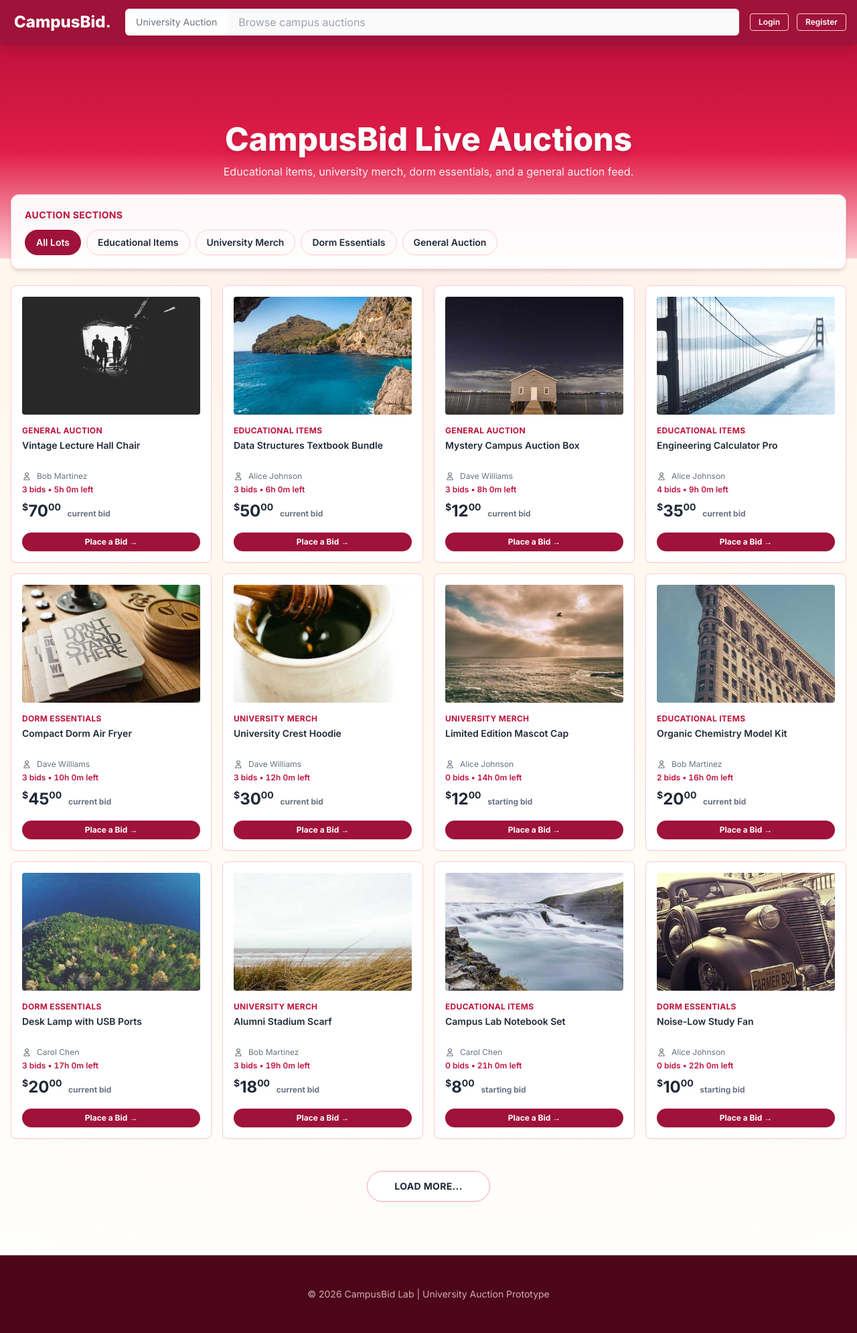
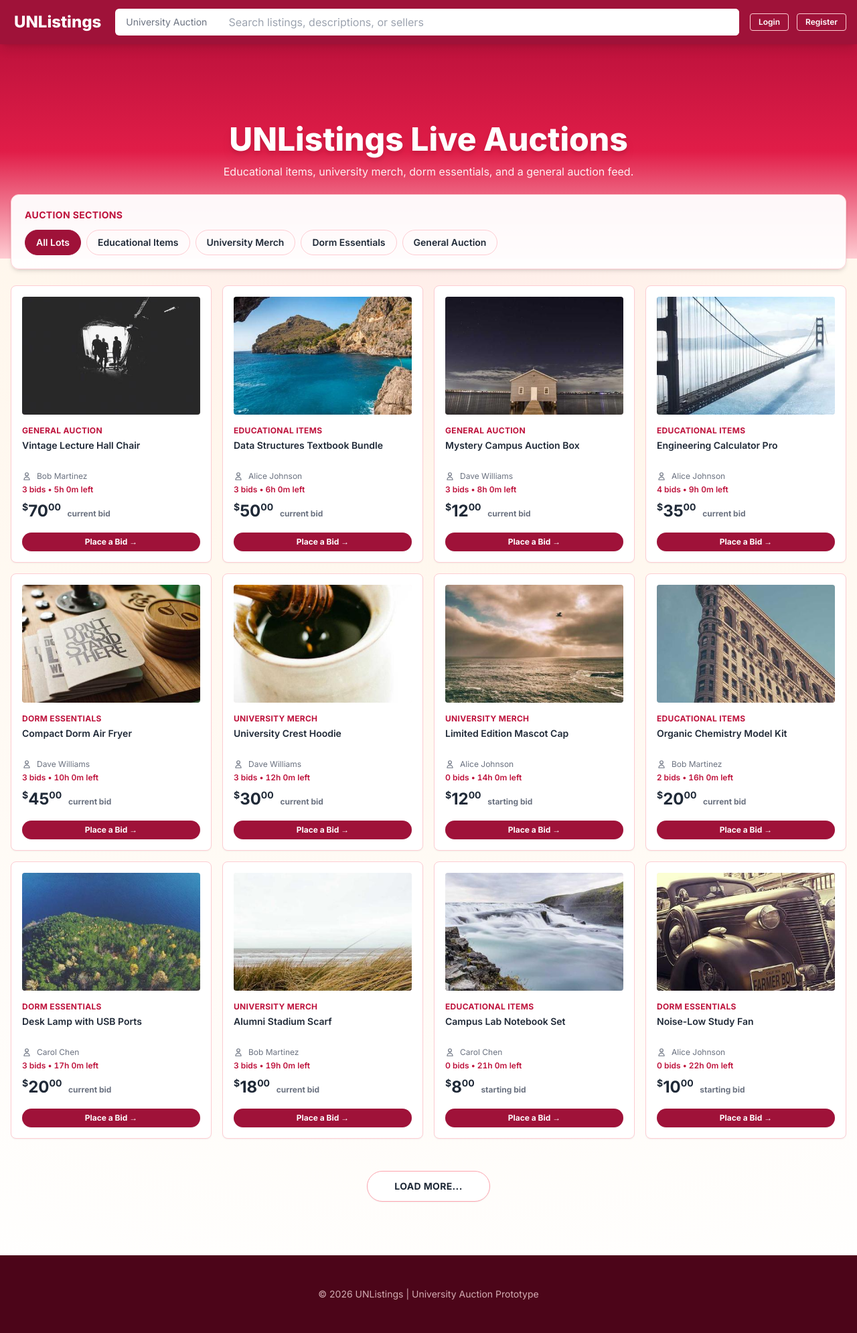
Before and after one commit to eyehl12/CSCE464_Project, a Flask app: page / in a window 1280 px wide. Shown: the whole page at 67% size. Run offline with Flask 3, Linux system fonts and the light colour scheme; data comes from the database, SQL or seed files in the repository; some libraries are stand-ins or nearby versions.

Commit message:
Rename project from CampusBid to UNListings and update related templates and database initialization

```diff
--- a/app.py
+++ b/app.py
@@ -1,5 +1,5 @@
 """
-CampusBid Auction — Flask Application
+UNListings Auction — Flask Application
 =====================================
 Run: python app.py
 Then visit http://127.0.0.1:5005
@@ -298,30 +298,48 @@ LISTINGS_SELECT = """
 """
 
 
+def build_listing_filter_clause(category, search_query):
+    clauses = []
+    params = []
+
+    if category != "all":
+        clauses.append("l.category = %s")
+        params.append(category)
+
+    if search_query:
+        like_term = f"%{search_query}%"
+        clauses.append("(l.title LIKE %s OR l.description LIKE %s OR u.name LIKE %s)")
+        params.extend([like_term, like_term, like_term])
+
+    if not clauses:
+        return "", params
+
+    return " WHERE " + " AND ".join(clauses), params
+
+
 @app.get("/api/listings")
 def api_listings():
     page = max(1, request.args.get("page", 1, type=int))
     limit = max(1, min(request.args.get("limit", 12, type=int), 50))
     category = request.args.get("category", "all")
+    search_query = (request.args.get("q") or "").strip()
     offset = (page - 1) * limit
 
     conn = get_conn()
     cur = conn.cursor(dictionary=True)
 
-    if category != "all":
-        cur.execute("SELECT COUNT(*) AS total FROM listings WHERE category = %s", (category,))
-        total = cur.fetchone()["total"]
-        cur.execute(
-            LISTINGS_SELECT + " WHERE l.category = %s ORDER BY l.ends_at ASC LIMIT %s OFFSET %s",
-            (category, limit, offset),
-        )
-    else:
-        cur.execute("SELECT COUNT(*) AS total FROM listings")
-        total = cur.fetchone()["total"]
-        cur.execute(
-            LISTINGS_SELECT + " ORDER BY l.ends_at ASC LIMIT %s OFFSET %s",
-            (limit, offset),
-        )
+    where_clause, filter_params = build_listing_filter_clause(category, search_query)
+
+    cur.execute(
+        "SELECT COUNT(*) AS total FROM listings l JOIN users u ON u.id = l.seller_id" + where_clause,
+        tuple(filter_params),
+    )
+    total = cur.fetchone()["total"]
+
+    cur.execute(
+        LISTINGS_SELECT + where_clause + " ORDER BY l.ends_at ASC LIMIT %s OFFSET %s",
+        tuple(filter_params + [limit, offset]),
+    )
 
     rows = cur.fetchall()
     cur.close()
@@ -332,6 +350,7 @@ def api_listings():
             "page": page,
             "limit": limit,
             "category": category,
+            "query": search_query,
             "total": total,
             "listings": [listing_row_to_json(row) for row in rows],
         }
@@ -597,7 +616,7 @@ def api_my_bids():
 
 
 if __name__ == "__main__":
-    print("CampusBid API running at http://127.0.0.1:5005")
+    print("UNListings API running at http://127.0.0.1:5005")
     print("Auction site:  http://127.0.0.1:5005/")
     print("Listings API:  http://127.0.0.1:5005/api/listings?page=1&limit=12")
     app.run(debug=True, port=5005)
--- a/init.sql
+++ b/init.sql
@@ -1,6 +1,6 @@
-DROP DATABASE IF EXISTS campusbid;
-CREATE DATABASE campusbid;
-USE campusbid;
+DROP DATABASE IF EXISTS unlistings;
+CREATE DATABASE unlistings;
+USE unlistings;
 
 -- ═══════════════════════════════════════════════════════
 -- Users
--- a/templates/index.html
+++ b/templates/index.html
@@ -3,7 +3,7 @@
 <head>
     <meta charset="UTF-8">
     <meta name="viewport" content="width=device-width, initial-scale=1.0">
-    <title>CampusBid | University Auction</title>
+    <title>UNListings | University Auction</title>
     <script src="https://cdn.tailwindcss.com"></script>
     <style>
         @import url('https://fonts.googleapis.com/css2?family=Inter:wght@300;400;600;700;800&display=swap');
@@ -66,12 +66,12 @@
     <header class="campus-red text-white sticky top-0 z-50 shadow-lg">
         <div class="max-w-7xl mx-auto px-4 py-3 flex items-center gap-4">
             <a href="/" class="text-2xl font-extrabold border border-transparent hover:border-white p-1 transition-all no-underline text-white">
-                CampusBid<span class="text-rose-200">.</span>
+                UNListings
             </a>
 
             <div class="flex-grow hidden md:flex items-center bg-white rounded-md overflow-hidden">
                 <div class="px-4 py-2 text-sm text-gray-500">University Auction</div>
-                <input type="text" class="flex-grow px-4 py-2 text-black focus:outline-none" placeholder="Browse campus auctions" disabled>
+                <input id="listing-search" type="search" class="flex-grow px-4 py-2 text-black focus:outline-none" placeholder="Search listings, descriptions, or sellers">
             </div>
 
             <div class="flex items-center gap-3 text-sm font-semibold">
@@ -90,7 +90,7 @@
     <div class="relative">
         <div class="h-52 md:h-80 bg-gradient-to-b from-rose-700 via-rose-600 to-rose-200 flex items-center justify-center text-center px-4">
             <div>
-                <h1 class="text-3xl md:text-5xl font-black text-white drop-shadow-lg">CampusBid Live Auctions</h1>
+                <h1 class="text-3xl md:text-5xl font-black text-white drop-shadow-lg">UNListings Live Auctions</h1>
                 <p class="text-rose-50 mt-3 font-medium">Educational items, university merch, dorm essentials, and a general auction feed.</p>
             </div>
         </div>
@@ -127,7 +127,7 @@
     </main>
 
     <footer class="bg-rose-950 text-rose-100 py-12 text-center">
-        <p class="text-sm opacity-75">&copy; 2026 CampusBid Lab | University Auction Prototype</p>
+        <p class="text-sm opacity-75">&copy; 2026 UNListings | University Auction Prototype</p>
     </footer>
 
     <script>
@@ -136,12 +136,15 @@
         let currentPage = 1;
         let totalListings = 0;
         let currentCategory = "all";
+        let currentSearch = "";
+        let searchTimer = null;
 
         const grid = document.getElementById('listing-grid');
         const loadBtn = document.getElementById('load-more-btn');
         const loader = document.getElementById('loading-indicator');
         const categoryFilters = document.getElementById('category-filters');
         const logoutBtn = document.getElementById('logout-btn');
+        const searchInput = document.getElementById('listing-search');
 
         // ── Helpers ──
 
@@ -159,11 +162,21 @@
 
         // ── Fetch ──
 
-        function fetchBatch(page, category) {
+        function fetchBatch(page, category, search) {
             loader.classList.add('active');
             loadBtn.classList.add('hidden');
 
-            return fetch(`/api/listings?page=${page}&limit=${LISTINGS_PER_PAGE}&category=${category}`)
+            const params = new URLSearchParams({
+                page: String(page),
+                limit: String(LISTINGS_PER_PAGE),
+                category: category,
+            });
+
+            if (search) {
+                params.set('q', search);
+            }
+
+            return fetch(`/api/listings?${params.toString()}`)
                 .then(function(response) {
                     if (!response.ok) throw new Error("API error: " + response.status);
                     return response.json();
@@ -214,12 +227,31 @@
             });
         }
 
+        function renderEmptyState() {
+            const message = currentSearch
+                ? `No listings matched "${currentSearch}".`
+                : 'No listings found in this category.';
+
+            grid.innerHTML = `
+                <div class="col-span-full rounded-xl border border-dashed border-rose-300 bg-white/90 px-6 py-10 text-center text-gray-600 shadow-sm">
+                    <div class="text-lg font-semibold text-rose-700">No Results</div>
+                    <p class="mt-2 text-sm">${message}</p>
+                </div>
+            `;
+        }
+
         // ── Load / Paginate ──
 
         async function loadNextBatch() {
             try {
-                const listings = await fetchBatch(currentPage, currentCategory);
-                renderListings(listings);
+                const listings = await fetchBatch(currentPage, currentCategory, currentSearch);
+
+                if (currentPage === 1 && listings.length === 0) {
+                    renderEmptyState();
+                } else {
+                    renderListings(listings);
+                }
+
                 currentPage++;
 
                 if ((currentPage - 1) * LISTINGS_PER_PAGE >= totalListings) {
@@ -236,8 +268,9 @@
             }
         }
 
-        function resetAndLoad(category) {
+        function resetAndLoad(category, search) {
             currentCategory = category;
+            currentSearch = search;
             currentPage = 1;
             totalListings = 0;
             grid.innerHTML = "";
@@ -257,10 +290,24 @@
             });
             button.classList.add('active');
 
-            resetAndLoad(button.dataset.category);
+            resetAndLoad(button.dataset.category, currentSearch);
         });
 
         loadBtn.addEventListener('click', loadNextBatch);
+
+        if (searchInput) {
+            searchInput.addEventListener('input', function(event) {
+                const nextSearch = event.target.value.trim();
+
+                if (searchTimer) {
+                    clearTimeout(searchTimer);
+                }
+
+                searchTimer = setTimeout(function() {
+                    resetAndLoad(currentCategory, nextSearch);
+                }, 250);
+            });
+        }
 
         if (logoutBtn) {
             logoutBtn.addEventListener('click', async function() {
@@ -279,7 +326,7 @@
         }, 1000);
 
         // ── Init ──
-        resetAndLoad('all');
+        resetAndLoad('all', '');
     </script>
 </body>
 </html>
--- a/templates/listing.html
+++ b/templates/listing.html
@@ -3,7 +3,7 @@
 <head>
     <meta charset="UTF-8">
     <meta name="viewport" content="width=device-width, initial-scale=1.0">
-    <title>CampusBid | Listing</title>
+    <title>UNListings | Listing</title>
     <script src="https://cdn.tailwindcss.com"></script>
     <style>
         @import url('https://fonts.googleapis.com/css2?family=Inter:wght@300;400;600;700;800&display=swap');
@@ -17,7 +17,7 @@
     <!-- ═══════ Navbar ═══════ -->
     <header class="bg-[var(--campus-red)] text-white sticky top-0 z-50 shadow-lg">
         <div class="max-w-7xl mx-auto px-4 py-3 flex items-center gap-4">
-            <a href="/" class="text-2xl font-extrabold hover:opacity-90 no-underline text-white">CampusBid<span class="text-rose-200">.</span></a>
+            <a href="/" class="text-2xl font-extrabold hover:opacity-90 no-underline text-white">UNListings</a>
             <div class="flex-grow"></div>
             <nav class="flex items-center gap-3 text-sm font-semibold">
                 {% if current_user %}
@@ -38,7 +38,7 @@
 
     <!-- ═══════ Footer ═══════ -->
     <footer class="bg-rose-950 text-rose-100 py-10 text-center mt-16">
-        <p class="text-sm opacity-75">&copy; 2026 CampusBid Lab</p>
+        <p class="text-sm opacity-75">&copy; 2026 UNListings</p>
     </footer>
 
     <script>
--- a/templates/login.html
+++ b/templates/login.html
@@ -3,13 +3,13 @@
 <head>
     <meta charset="UTF-8">
     <meta name="viewport" content="width=device-width, initial-scale=1.0">
-    <title>CampusBid Login</title>
+    <title>UNListings Login</title>
     <script src="https://cdn.tailwindcss.com"></script>
 </head>
 <body class="min-h-screen bg-gradient-to-b from-red-950 via-red-900 to-stone-950 text-white">
     <div class="mx-auto flex min-h-screen max-w-6xl items-center justify-center px-6 py-12">
         <div class="w-full max-w-md rounded-3xl border border-red-400/20 bg-white/10 p-8 shadow-2xl backdrop-blur">
-            <a href="/" class="text-sm text-red-200 hover:text-white">Back to CampusBid</a>
+            <a href="/" class="text-sm text-red-200 hover:text-white">Back to UNListings</a>
             <h1 class="mt-4 text-3xl font-bold">Sign In</h1>
             <p class="mt-2 text-sm text-red-100">Access your account to manage your bids and profile.</p>
 
--- a/templates/profile.html
+++ b/templates/profile.html
@@ -3,7 +3,7 @@
 <head>
     <meta charset="UTF-8">
     <meta name="viewport" content="width=device-width, initial-scale=1.0">
-    <title>CampusBid Profile</title>
+    <title>UNListings Profile</title>
     <script src="https://cdn.tailwindcss.com"></script>
     <style>
         @import url('https://fonts.googleapis.com/css2?family=Inter:wght@300;400;600;700;800&display=swap');
@@ -15,7 +15,7 @@
     <div class="mx-auto max-w-5xl px-6 py-12">
         <div class="flex items-center justify-between gap-4">
             <div>
-                <a href="/" class="text-sm text-red-200 hover:text-white">Back to CampusBid</a>
+                <a href="/" class="text-sm text-red-200 hover:text-white">Back to UNListings</a>
                 <h1 class="mt-4 text-4xl font-bold">Profile</h1>
                 <p class="mt-2 text-red-100">Manage your account, listings, and bids.</p>
             </div>
--- a/templates/register.html
+++ b/templates/register.html
@@ -3,13 +3,13 @@
 <head>
     <meta charset="UTF-8">
     <meta name="viewport" content="width=device-width, initial-scale=1.0">
-    <title>CampusBid Register</title>
+    <title>UNListings Register</title>
     <script src="https://cdn.tailwindcss.com"></script>
 </head>
 <body class="min-h-screen bg-gradient-to-b from-red-950 via-red-900 to-stone-950 text-white">
     <div class="mx-auto flex min-h-screen max-w-6xl items-center justify-center px-6 py-12">
         <div class="w-full max-w-md rounded-3xl border border-red-400/20 bg-white/10 p-8 shadow-2xl backdrop-blur">
-            <a href="/" class="text-sm text-red-200 hover:text-white">Back to CampusBid</a>
+            <a href="/" class="text-sm text-red-200 hover:text-white">Back to UNListings</a>
             <h1 class="mt-4 text-3xl font-bold">Create Account</h1>
             <p class="mt-2 text-sm text-red-100">Register to track your auction activity and manage your profile.</p>
 
--- a/templates/sell.html
+++ b/templates/sell.html
@@ -3,7 +3,7 @@
 <head>
     <meta charset="UTF-8">
     <meta name="viewport" content="width=device-width, initial-scale=1.0">
-    <title>CampusBid | Create Listing</title>
+    <title>UNListings | Create Listing</title>
     <script src="https://cdn.tailwindcss.com"></script>
     <style>
         @import url('https://fonts.googleapis.com/css2?family=Inter:wght@300;400;600;700;800&display=swap');
@@ -16,7 +16,7 @@
     <!-- ═══════ Navbar ═══════ -->
     <header class="bg-[var(--campus-red)] text-white sticky top-0 z-50 shadow-lg">
         <div class="max-w-7xl mx-auto px-4 py-3 flex items-center gap-4">
-            <a href="/" class="text-2xl font-extrabold hover:opacity-90 no-underline text-white">CampusBid<span class="text-rose-200">.</span></a>
+            <a href="/" class="text-2xl font-extrabold hover:opacity-90 no-underline text-white">UNListings</a>
             <div class="flex-grow"></div>
             <nav class="flex items-center gap-3 text-sm font-semibold">
                 <a href="/profile" class="px-3 py-1.5 rounded border border-rose-200 hover:bg-rose-800 text-white no-underline">Hi, {{ current_user.name }}</a>
@@ -96,7 +96,7 @@
     </main>
 
     <footer class="bg-rose-950 text-rose-100 py-10 text-center mt-16">
-        <p class="text-sm opacity-75">&copy; 2026 CampusBid Lab</p>
+        <p class="text-sm opacity-75">&copy; 2026 UNListings</p>
     </footer>
 
     <script>
```
